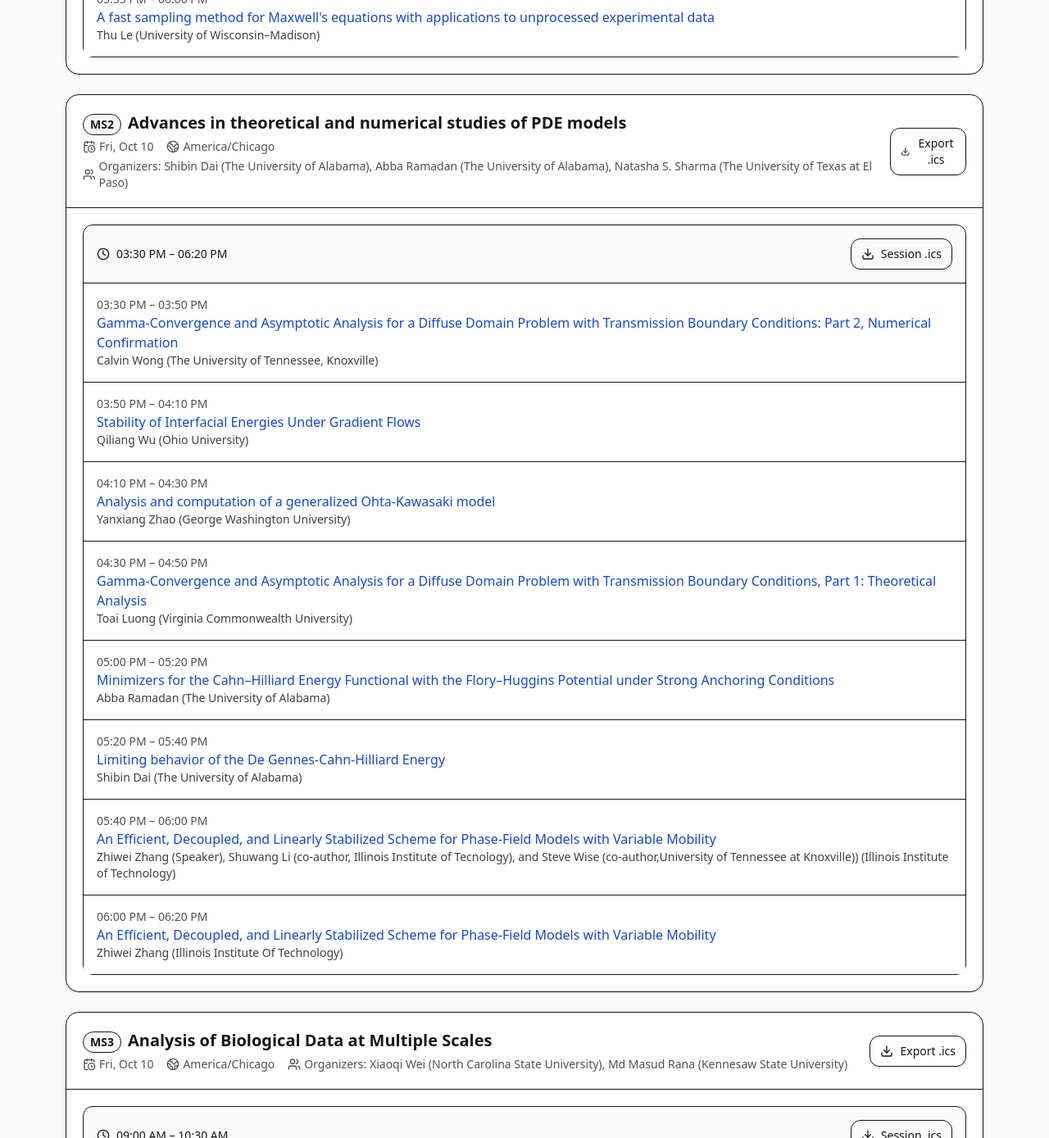
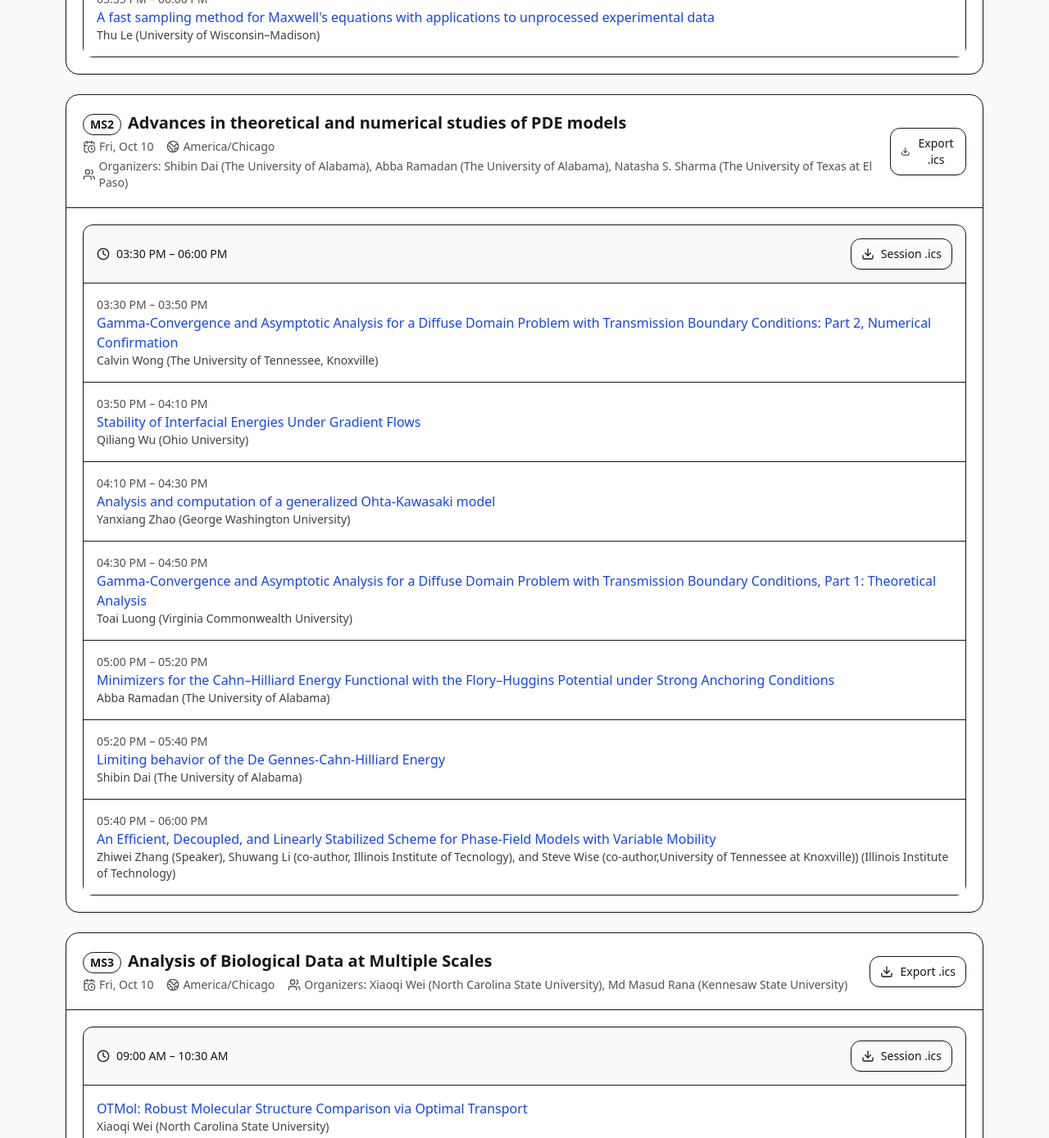
Before and after one commit to SIAM-UARK/UARK-SIAM-CSS-25, a React (Vite) app: page /#/ in a window 1280 px wide. Shown: the part 1173-2562 px from the top of the page at 82% size. Built offline with nearby package versions, Linux system fonts and the light colour scheme.

Commit message:
MS2: remove duplicate last talk and set session end to 6:00 PM CT

```diff
--- a/src/sessions.js
+++ b/src/sessions.js
@@ -90,7 +90,7 @@ export default [
     sessions: [
       {
         start: "2025-10-11T15:30:00-05:00",
-        end: "2025-10-11T18:20:00-05:00",
+        end: "2025-10-11T18:00:00-05:00",
         talks: [
           {
             title: "Gamma-Convergence and Asymptotic Analysis for a Diffuse Domain Problem with Transmission Boundary Conditions: Part 2, Numerical Confirmation",
@@ -133,12 +133,6 @@ export default [
             start: "2025-10-11T17:40:00-05:00",
             end: "2025-10-11T18:00:00-05:00",
             speakers: [{ name: "Zhiwei Zhang (Speaker), Shuwang Li (co-author, Illinois Institute of Tecnology), and Steve Wise (co-author,University of Tennessee at Knoxville))", affiliation: "Illinois Institute of Technology" }]
-          },
-          {
-            title: "An Efficient, Decoupled, and Linearly Stabilized Scheme for Phase-Field Models with Variable Mobility",
-            start: "2025-10-11T18:00:00-05:00",
-            end: "2025-10-11T18:20:00-05:00",
-            speakers: [{ name: "Zhiwei Zhang", affiliation: "Illinois Institute Of Technology" }]
           }
         ]
       }
```
